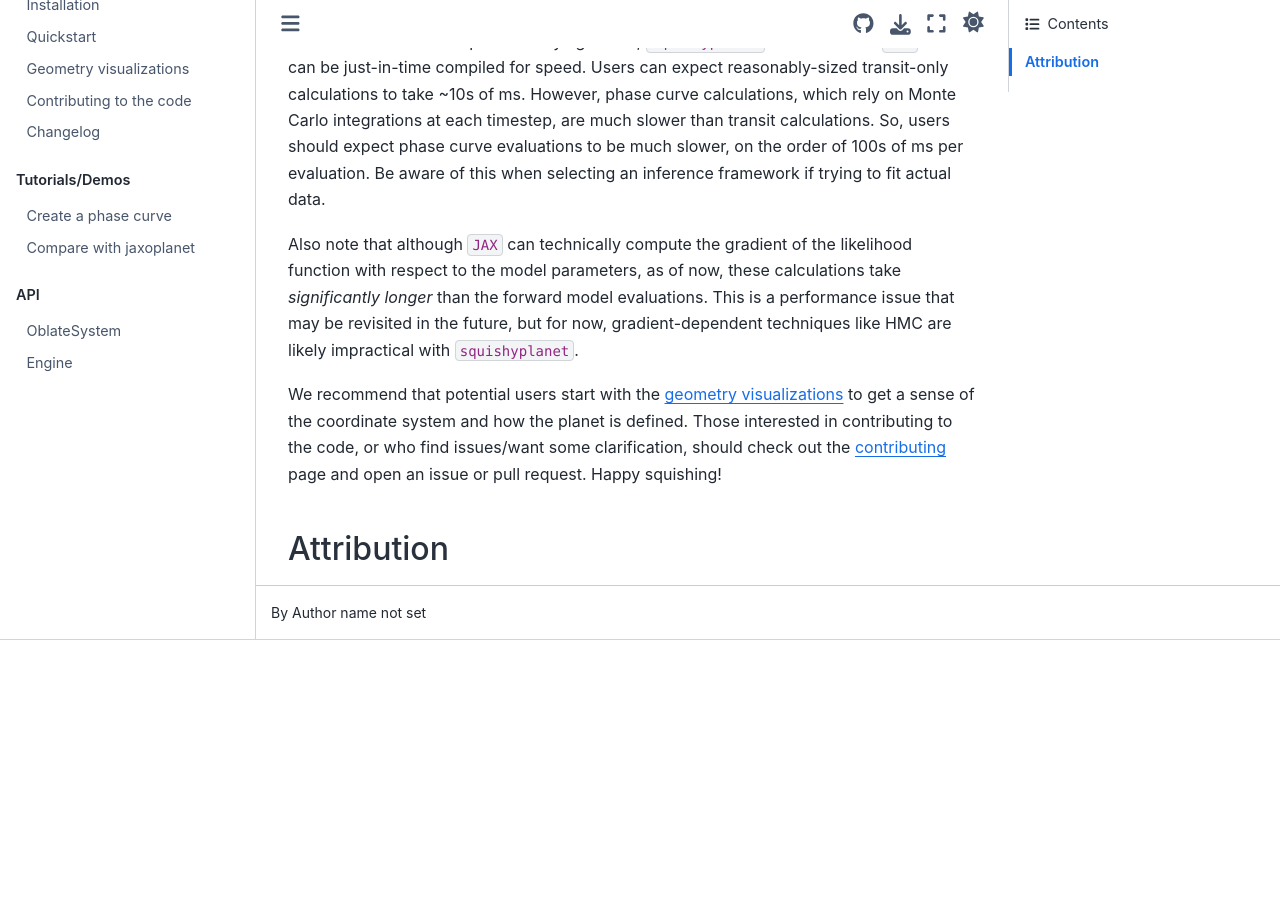
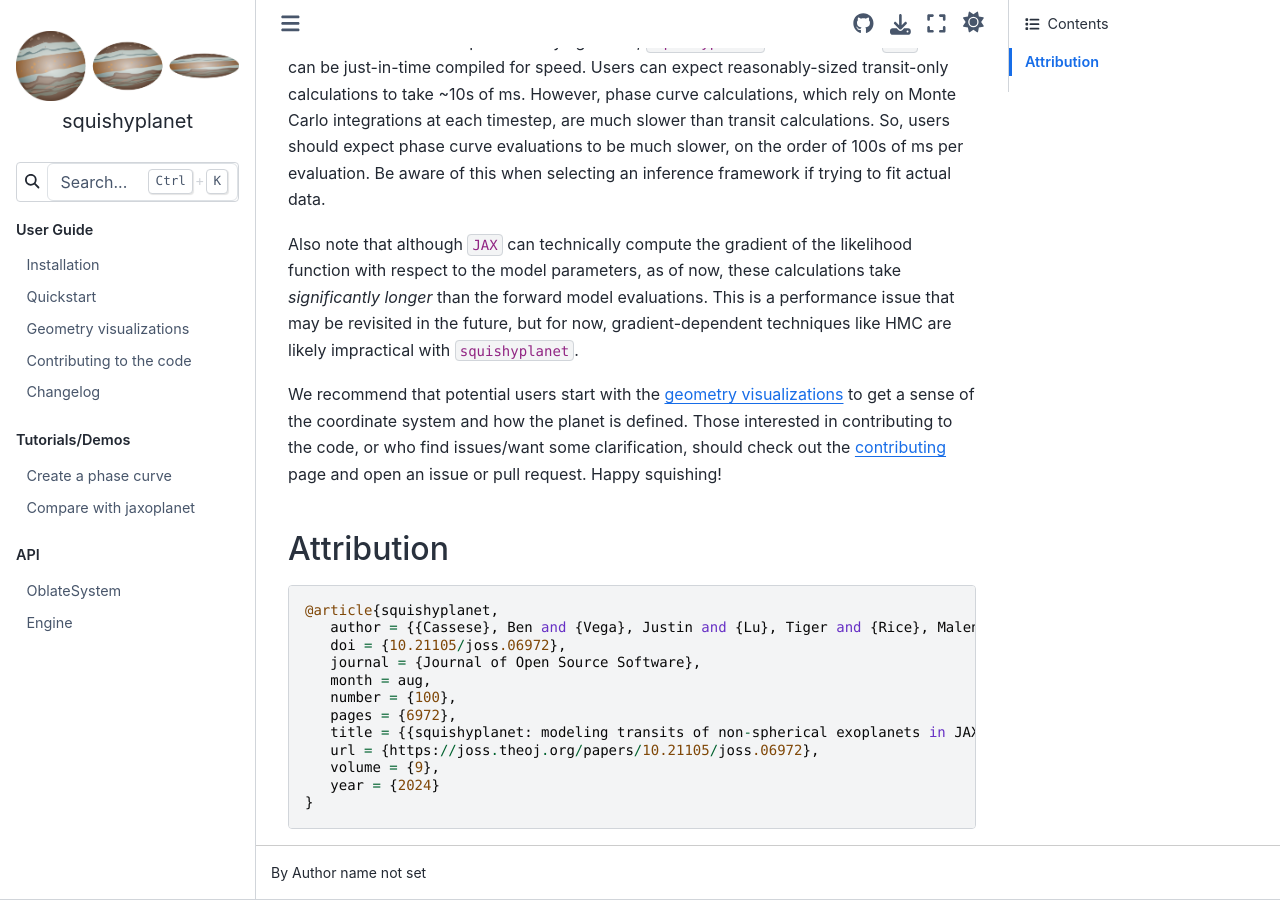
Before and after one commit to ben-cassese/squishyplanet, a Sphinx documentation site: the page built from docs/index.md, in a window 1280 px wide and 900 px high, scrolled down 971 px. Built offline with Sphinx 7.4.7 and the Sphinx Book theme 1.1.4, drawn with Linux system fonts in a browser that asks for light colours; pages that are not in the unit, such as notebooks, are missing from menus; before the commit the page ends 1611 px from its top, so only the background shows below that.

Commit message:
more rearranging

````diff
--- a/docs/index.md
+++ b/docs/index.md
@@ -23,7 +23,20 @@
 
 ## Attribution
 
-
+```
+@article{squishyplanet,
+   author = {{Cassese}, Ben and {Vega}, Justin and {Lu}, Tiger and {Rice}, Malena and {Poddar}, Avishi and {Kipping}, David},
+   doi = {10.21105/joss.06972},
+   journal = {Journal of Open Source Software},
+   month = aug,
+   number = {100},
+   pages = {6972},
+   title = {{squishyplanet: modeling transits of non-spherical exoplanets in JAX}},
+   url = {https://joss.theoj.org/papers/10.21105/joss.06972},
+   volume = {9},
+   year = {2024}
+}
+```
 
 ```{toctree}
 :maxdepth: 1
````
Also changed, not shown: README.md (+15 -0 lines), joss/paper.md (+1 -1 lines), 1 other file.
